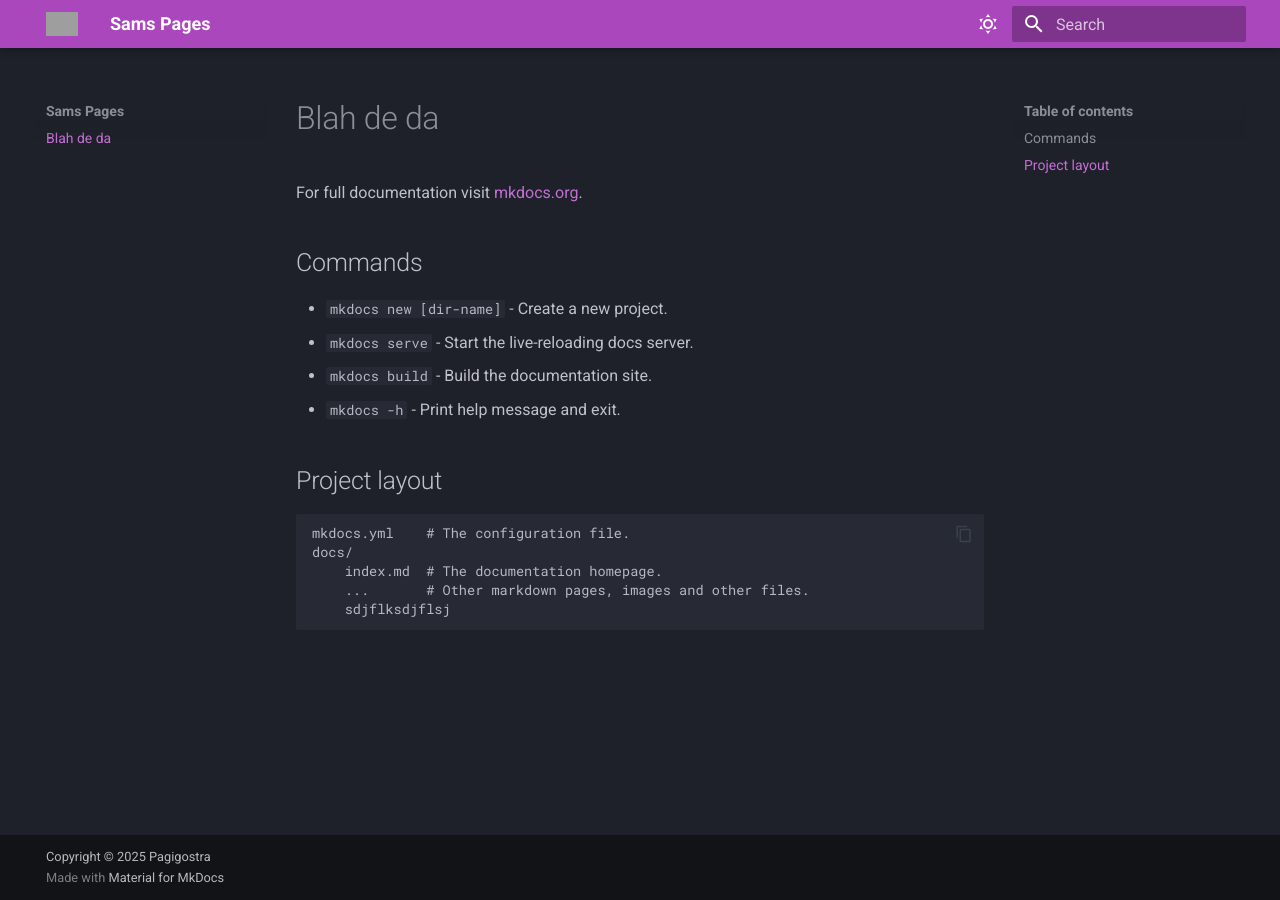
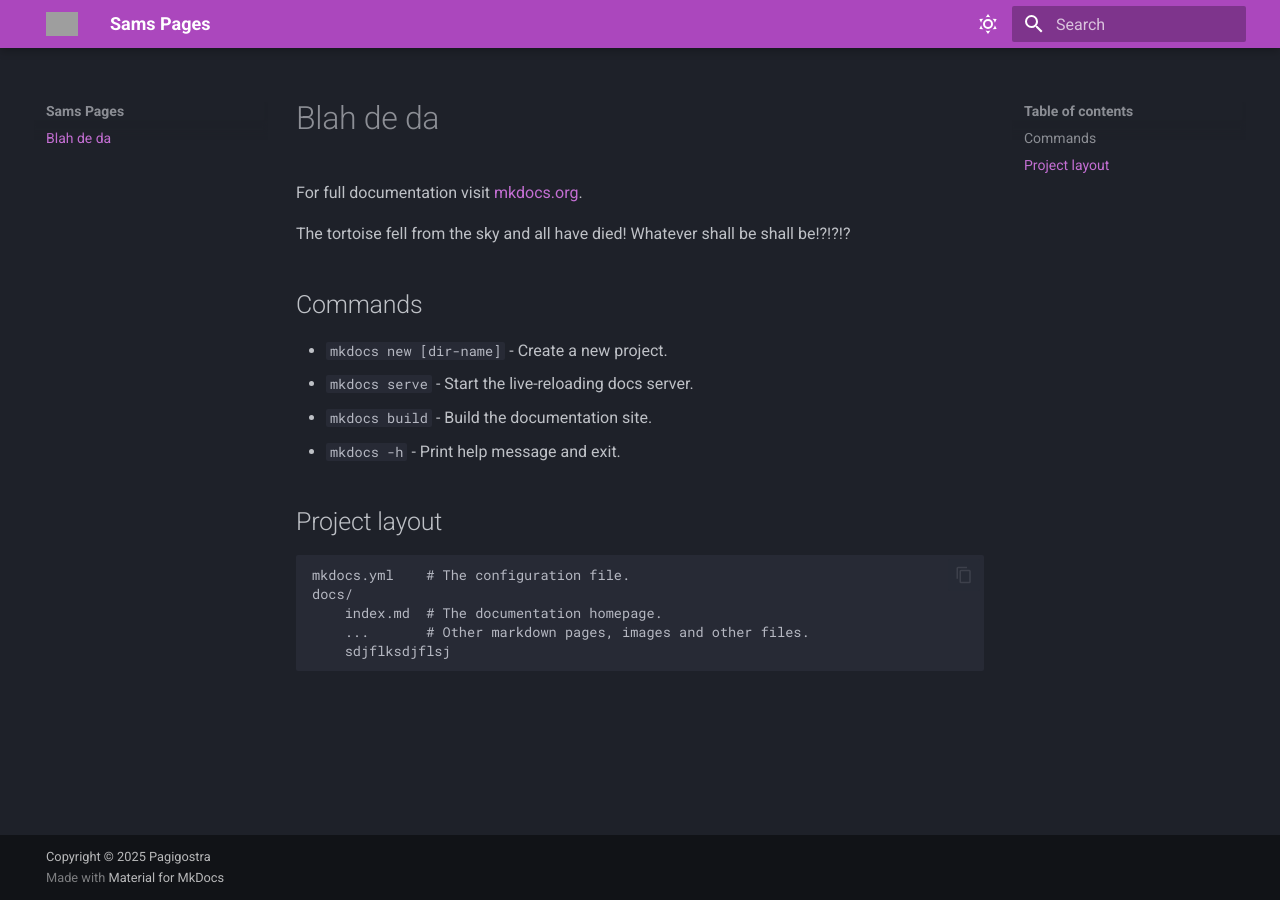
Before and after one commit to pagigostra/Website, an MkDocs documentation site: the page built from docs/index.md, in a window 1280 px wide. Built offline with MkDocs 1.6.1 and Material for MkDocs 9.7.7, drawn with Linux system fonts in a browser that asks for light colours; grey boxes are pictures that could not be loaded.

Commit message:
updating

```diff
--- a/docs/index.md
+++ b/docs/index.md
@@ -1,6 +1,9 @@
 # Blah de da
 
 For full documentation visit [mkdocs.org](https://www.mkdocs.org).
+
+The tortoise fell from the sky and all have died!
+Whatever shall be shall be!?!?!?
 
 ## Commands
 
```
